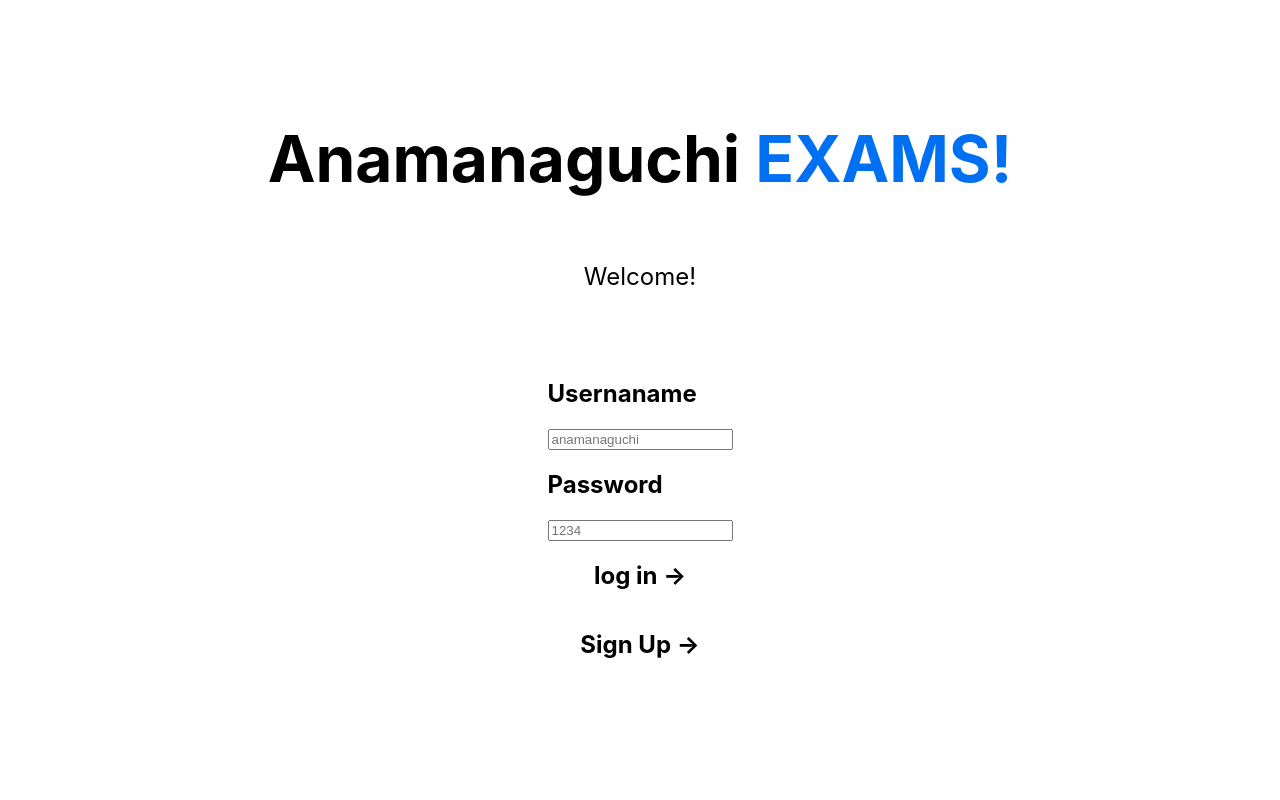
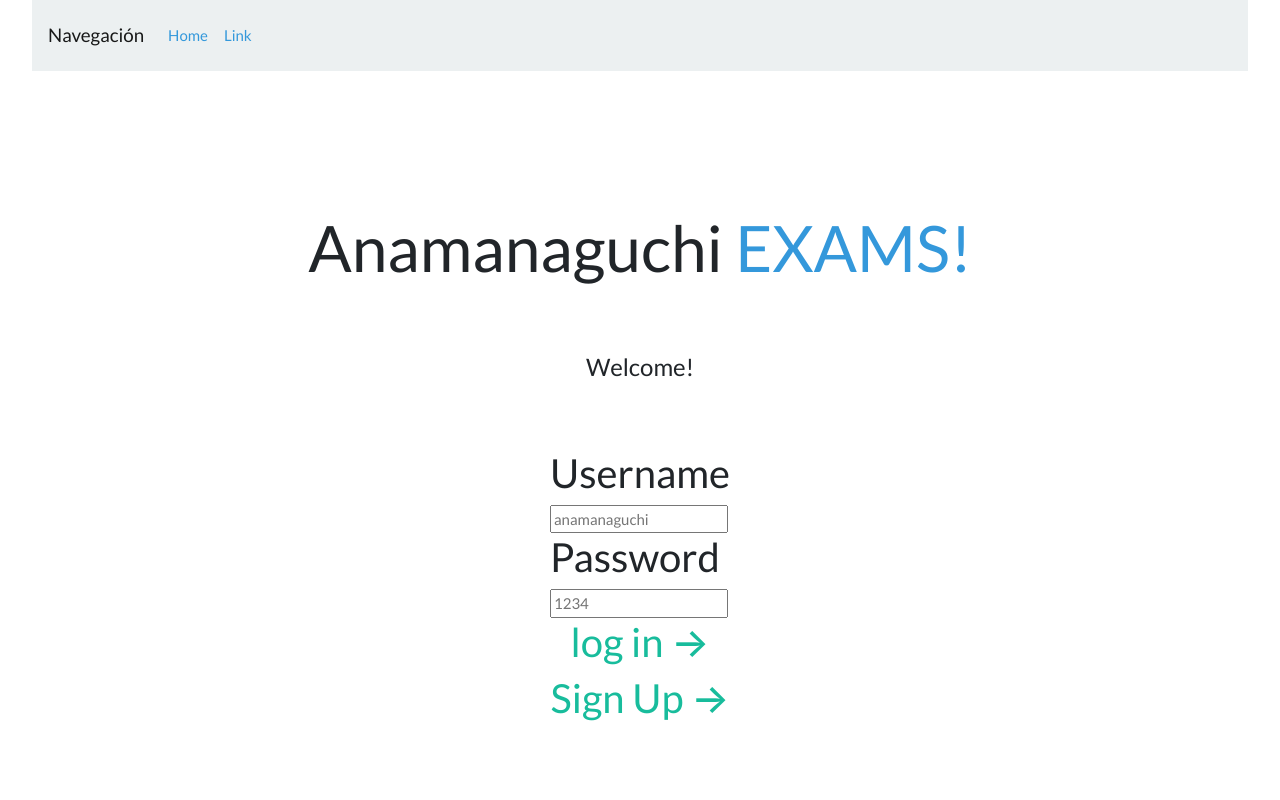
Before and after one commit to GilmarAmezquita/Taller-intro-nextjs, a Next.js app in the folder exams-platform/: page / in a window 1280 px wide. Shown: the top 800 px of the page. Built offline with nearby package versions, Linux system fonts and the light colour scheme.

Commit message:
Added some archives

```diff
--- /dev/null
+++ b/exams-platform/components/Container.js
@@ -0,0 +1,19 @@
+import Head from 'next/head'
+import Navigation from './Navbar'
+
+const Container = (props) => {
+    return(
+        <div>
+            <Head>
+                <title>{props.title}</title>
+                <link rel="stylesheet" href="https://cdn.jsdelivr.net/npm/bootswatch@4.5.2/dist/flatly/bootstrap.min.css"/>
+            </Head>
+            <Navigation/>
+            <div>
+                {props.children}
+            </div>
+        </div>
+    )
+}
+
+export default Container;
--- /dev/null
+++ b/exams-platform/components/Navbar.js
@@ -0,0 +1,22 @@
+const Navbar = () => {
+    return(
+        <nav className="navbar navbar-expand-lg navbar-light bg-light">
+        <a className="navbar-brand" href="#">Navegación</a>
+        <button className="navbar-toggler" type="button" data-toggle="collapse" data-target="#navbarSupportedContent" aria-controls="navbarSupportedContent" aria-expanded="false" aria-label="Toggle navigation">
+          <span className="navbar-toggler-icon" />
+        </button>
+        <div className="collapse navbar-collapse" id="navbarSupportedContent">
+          <ul className="navbar-nav mr-auto">
+            <li className="nav-item active">
+              <a className="nav-link text-info" href="#">Home <span className="sr-only">(current)</span></a>
+            </li>
+            <li className="nav-item">
+              <a className="nav-link text-info" href="#">Link</a>
+            </li>
+          </ul>
+        </div>
+      </nav>
+    )
+}
+
+export default Navbar;
--- a/exams-platform/pages/api/student/[idk].js
+++ /dev/null
@@ -1,3 +0,0 @@
-export default function Student (req , res){
-    res.send(req.query.idk)
-}
--- a/exams-platform/pages/index.js
+++ b/exams-platform/pages/index.js
@@ -1,3 +1,4 @@
+import Container from '../components/Container'
 import Head from 'next/head'
 import Image from 'next/image'
 import styles from '../styles/Home.module.css'
@@ -6,22 +7,19 @@ export default function Home() {
   return (
     <div className={styles.container}>
       <Head>
-        <title>AnamanaguchiExams.com</title>
         <meta name="description" content="Generated by create next app" />
         <link rel="icon" href="/favicon.ico" />
       </Head>
-
+      <Container title="Anamanaguchi Exams"/>
       <main className={styles.main}>
         <h1 className={styles.title}>
-          Anamanaguchi <a>EXAMS!</a>
+          Anamanaguchi <a className='text-info'>EXAMS!</a>
         </h1>
-
         <p className={styles.description}>
             Welcome!
         </p>
-
         <div>
-            <h2>Usernaname</h2>
+            <h2>Username</h2>
             <input placeholder="anamanaguchi"></input>
 
             <h2>Password</h2>
```
Also changed, not shown: exams-platform/pages/api/user/[username].js (added, +16 -0 lines), exams-platform/pages/login.js (added, +12 -0 lines).
